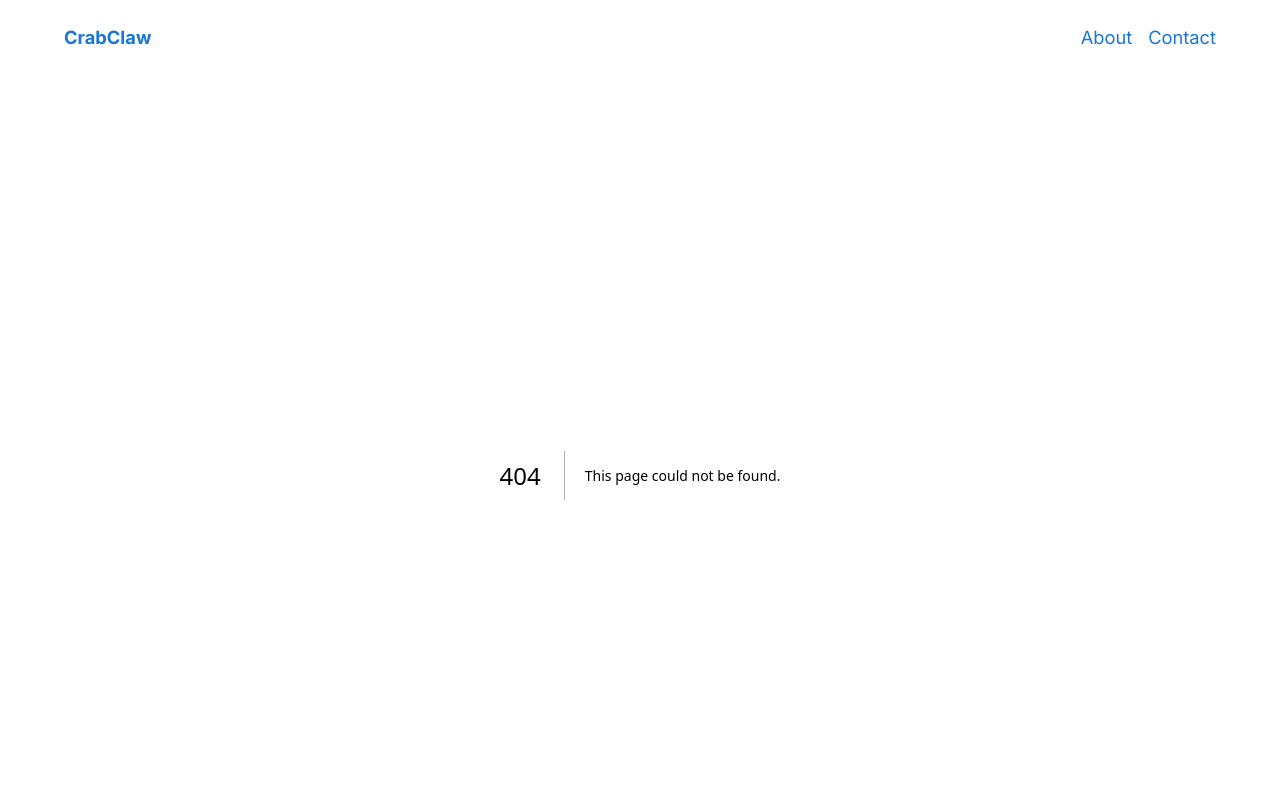
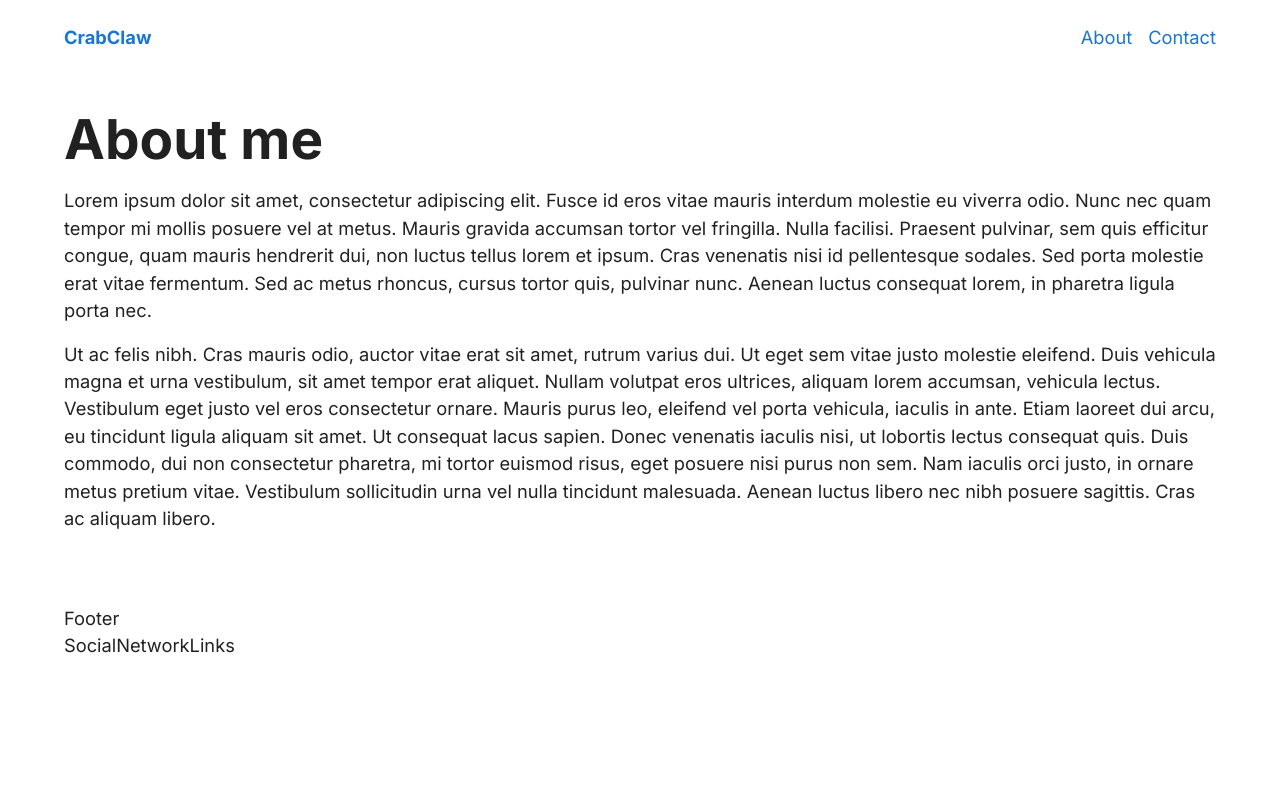
Before and after one commit to aish1550/crabclaw-website, a Next.js app: page /about in a window 1280 px wide. Before the commit this address had no page. Shown: the top 800 px of the page. Built offline with nearby package versions, Linux system fonts and the light colour scheme.

Commit message:
Add additional dummy pages page

```diff
--- /dev/null
+++ b/src/pages/about/index.tsx
@@ -0,0 +1,40 @@
+import React from "react";
+import { PageWrapper } from "@/components";
+import { Typography } from "@mui/material";
+
+const About = () => {
+  return (
+    <PageWrapper>
+      <Typography variant="h3" fontWeight={"bold"} paragraph>
+        About me
+      </Typography>
+      <Typography paragraph>
+        Lorem ipsum dolor sit amet, consectetur adipiscing elit. Fusce id eros
+        vitae mauris interdum molestie eu viverra odio. Nunc nec quam tempor mi
+        mollis posuere vel at metus. Mauris gravida accumsan tortor vel
+        fringilla. Nulla facilisi. Praesent pulvinar, sem quis efficitur congue,
+        quam mauris hendrerit dui, non luctus tellus lorem et ipsum. Cras
+        venenatis nisi id pellentesque sodales. Sed porta molestie erat vitae
+        fermentum. Sed ac metus rhoncus, cursus tortor quis, pulvinar nunc.
+        Aenean luctus consequat lorem, in pharetra ligula porta nec.
+      </Typography>
+
+      <Typography paragraph>
+        Ut ac felis nibh. Cras mauris odio, auctor vitae erat sit amet, rutrum
+        varius dui. Ut eget sem vitae justo molestie eleifend. Duis vehicula
+        magna et urna vestibulum, sit amet tempor erat aliquet. Nullam volutpat
+        eros ultrices, aliquam lorem accumsan, vehicula lectus. Vestibulum eget
+        justo vel eros consectetur ornare. Mauris purus leo, eleifend vel porta
+        vehicula, iaculis in ante. Etiam laoreet dui arcu, eu tincidunt ligula
+        aliquam sit amet. Ut consequat lacus sapien. Donec venenatis iaculis
+        nisi, ut lobortis lectus consequat quis. Duis commodo, dui non
+        consectetur pharetra, mi tortor euismod risus, eget posuere nisi purus
+        non sem. Nam iaculis orci justo, in ornare metus pretium vitae.
+        Vestibulum sollicitudin urna vel nulla tincidunt malesuada. Aenean
+        luctus libero nec nibh posuere sagittis. Cras ac aliquam libero.
+      </Typography>
+    </PageWrapper>
+  );
+};
+
+export default About;
--- a/src/pages/api/hello.ts
+++ /dev/null
@@ -1,13 +0,0 @@
-// Next.js API route support: https://nextjs.org/docs/api-routes/introduction
-import type { NextApiRequest, NextApiResponse } from "next";
-
-type Data = {
-  name: string;
-};
-
-export default function handler(
-  req: NextApiRequest,
-  res: NextApiResponse<Data>
-) {
-  res.status(200).json({ name: "John Doe" });
-}
```
Also changed, not shown: src/pages/contact/index.tsx (added, +25 -0 lines).
